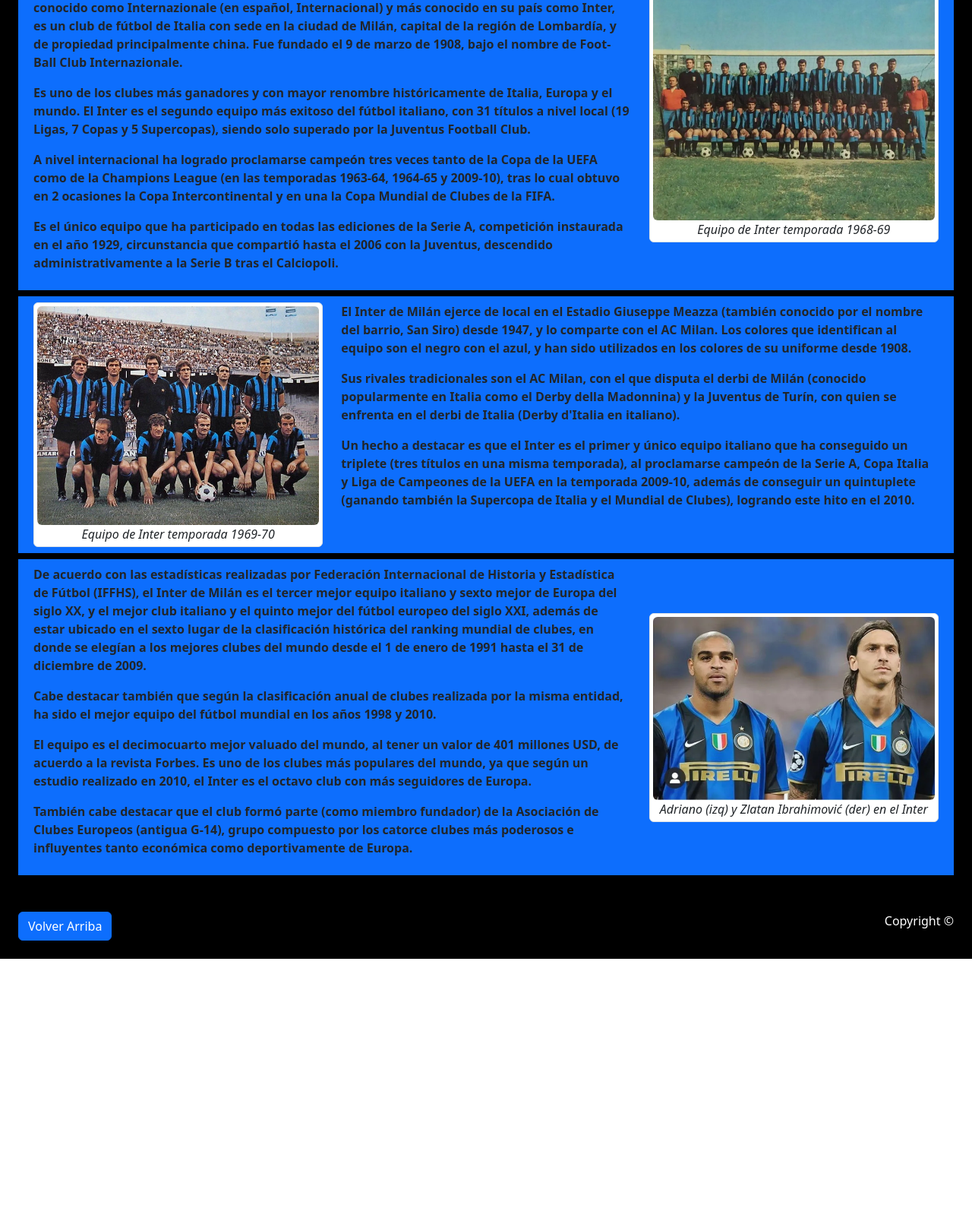
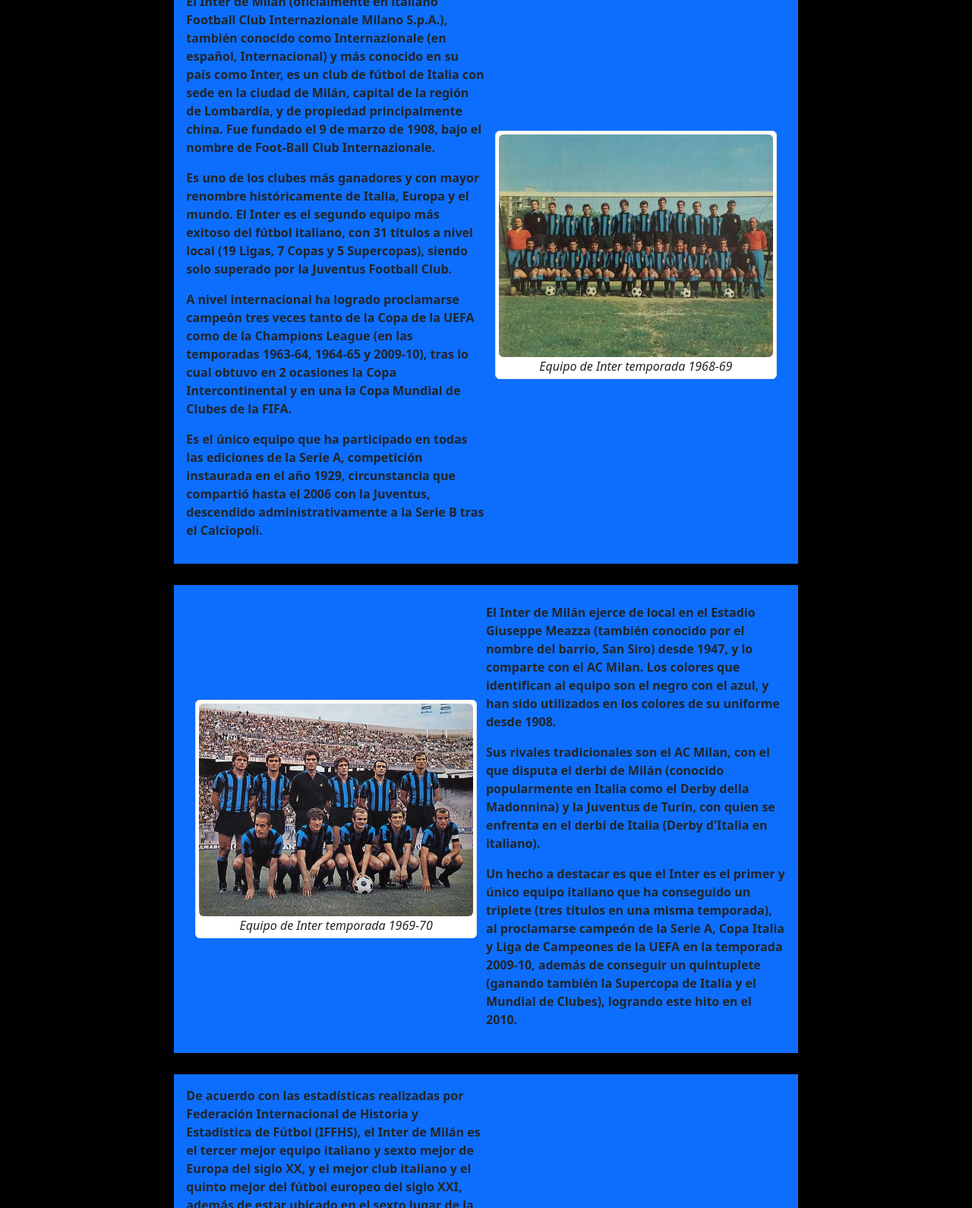
Before and after one commit to rubencaceres22/inter_2, a website: page pages/historia.html in a window 1280 px wide. Shown: the part 202-1792 px from the top of the page at 76% size. Before the commit the page ends 1464 px from the top, so only its background shows below. Drawn offline with nearby package versions, Linux system fonts and the light colour scheme.

Commit message:
se modifica y mejora segun comentarios

```diff
--- a/pages/historia.html
+++ b/pages/historia.html
@@ -21,7 +21,7 @@
                 FC Internazionale Milano
                 </a>
             </div>
-            <ul class="nav nav-pills col-100 row-auto nav-fill">
+            <ul class="nav nav-pills bg-black col-100 row-auto nav-fill">
                 <li class="nav-item">
                     <a class="nav-link" href="../index.html">Inicio</a>
                 </li>
@@ -42,8 +42,9 @@
     </header>
 
     <main class="container-fluid p-3">
-        <div class="p-2 m-2 row h-100">
-            <section class="col-12 col-md-8 h-100">
+        <div class="row justify-content-lg-center justify-content-center bg-black p-1 m-1">
+            <div class="p-3 m-2 row h-100 col-12 col-lg-8">
+                <section class="col-12 col-lg-6 h-100 p-0">
                     <h2 class="text-decoration-underline">Historia</h2>
                         <p>
                             El Inter de Milán (oficialmente en italiano Football Club Internazionale Milano S.p.A.), también conocido como Internazionale (en español, Internacional) y más conocido en su país como Inter, es un club de fútbol de Italia con sede en la ciudad de Milán, capital de la región de Lombardía, y de propiedad principalmente china. Fue fundado el 9 de marzo de 1908, bajo el nombre de Foot-Ball Club Internazionale.
@@ -58,21 +59,24 @@
                             Es el único equipo que ha participado en todas las ediciones de la Serie A, competición instaurada en el año 1929, circunstancia que compartió hasta el 2006 con la Juventus, descendido administrativamente a la Serie B tras el Calciopoli.
                         </p>
                 </section>
-            <aside class="col-12 col-md-4 h-100 align-self-center">
+                <aside class="col-12 col-lg-6 h-100 align-self-center">
                     <div class="img-thumbnail box">
                         <img src="../images/Inter-historia-3.webp" class="img-fluid rounded" alt="Historia Inter 1">
                         <div class="bg-transparent fst-italic fw-normal text-center">Equipo de Inter temporada 1968-69</div>
                     </div>
                 </aside>
             </div>
-        <div class="p-2 m-2 row h-100">
-            <aside class="col-12 col-md-4 h-100 align-self-center">
+        </div>
+
+        <div class="row justify-content-lg-center justify-content-center bg-black p-1 m-1">
+            <div class="p-3 m-2 row h-100 col-12 col-lg-8">
+                <aside class="col-12 col-lg-6 h-100 align-self-center">
                     <div class="img-thumbnail box">
-                    <img src="../images/Inter-historia-2.webp" class="img-fluid rounded" alt="Historia Inter 2">
+                        <img src="../images/Inter-historia-2.webp" class="img-fluid rounded mx-auto d-block" alt="Historia Inter 2">
                         <div class="bg-transparent fst-italic fw-normal text-center">Equipo de Inter temporada 1969-70</div>
                     </div>
                 </aside>
-            <section class="col-12 col-md-8 h-100">
+                <section class="col-12 col-lg-6 h-100 p-0 pt-2">
                     <p>
                         El Inter de Milán ejerce de local en el Estadio Giuseppe Meazza (también conocido por el nombre del barrio, San Siro) desde 1947, y lo comparte con el AC Milan. Los colores que identifican al equipo son el negro con el azul, y han sido utilizados en los colores de su uniforme desde 1908.
                     </p>
@@ -84,8 +88,11 @@
                     </p>
                 </section>
             </div>
-        <div class="p-2 m-2 row h-100">
-            <section class="col-12 col-md-8 h-100">
+        </div>
+
+        <div class="row justify-content-lg-center justify-content-center bg-black p-1 m-1">
+            <div class="p-3 m-2 row h-100 col-12 col-lg-8">
+                <section class="col-12 col-lg-6 h-100 p-0">
                     <p>
                         De acuerdo con las estadísticas realizadas por Federación Internacional de Historia y Estadística de Fútbol (IFFHS), el Inter de Milán es el tercer mejor equipo italiano y sexto mejor de Europa del siglo XX, y el mejor club italiano y el quinto mejor del fútbol europeo del siglo XXI, además de estar ubicado en el sexto lugar de la clasificación histórica del ranking mundial de clubes, en donde se elegían a los mejores clubes del mundo desde el 1 de enero de 1991 hasta el 31 de diciembre de 2009.
                     </p>
@@ -99,13 +106,15 @@
                         También cabe destacar que el club formó parte (como miembro fundador) de la Asociación de Clubes Europeos (antigua G-14), grupo compuesto por los catorce clubes más poderosos e influyentes tanto económica como deportivamente de Europa.
                     </p>
                 </section>
-            <aside class="col-12 col-md-4 h-100 align-self-center">
+                <aside class="col-12 col-lg-6 h-100 align-self-center">
                     <div class="img-thumbnail box">
-                    <img src="../images/Inter-historia-1.webp" class="img-fluid rounded" alt="Historia Inter 3">
+                        <img src="../images/Inter-historia-1.webp" class="img-fluid rounded mx-auto d-block" alt="Historia Inter 3">
                         <div class="bg-transparent fst-italic fw-normal text-center">Adriano (izq) y Zlatan Ibrahimović (der) en el Inter</div>
                     </div>
                 </aside>
             </div>
+        </div>
+
     </main>
 
     <footer class="container-fluid p-3">
```
Also changed, not shown: index.html (+13 -7 lines), pages/contacto.html (+5 -1 lines), pages/plantilla_actual.html (+4 -1 lines), pages/titulos.html (+13 -2 lines). Lines whose indentation alone changed are shown as unchanged.
